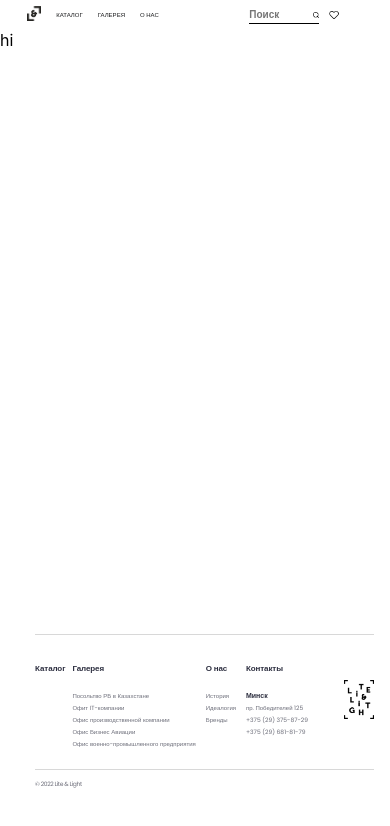
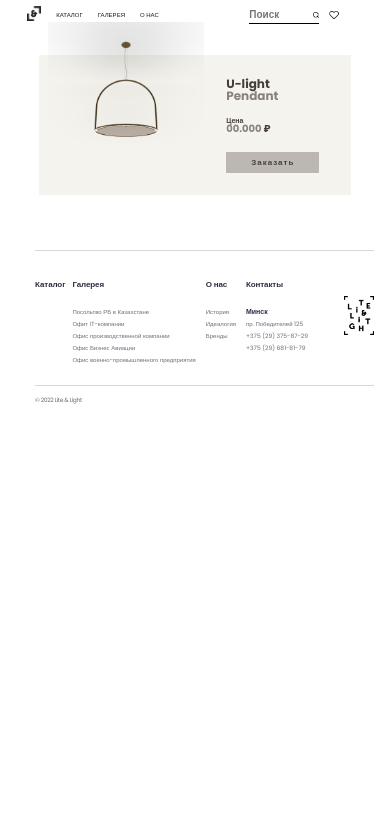
Before and after one commit to LexaMart/Lite_and_Light, a React (Create React App) app: page /catalog/0001 in a window 390 px wide. Shown: the top 826 px of the page. Built offline with nearby package versions, Linux system fonts and the light colour scheme.

Commit message:
add productHead component whith adaptive

```diff
--- a/src/data/products.js
+++ b/src/data/products.js
@@ -22,6 +22,7 @@ import img21 from "../assets/catalogImages/img21.png";
 import img22 from "../assets/catalogImages/img22.png";
 import img23 from "../assets/catalogImages/img23.png";
 import img24 from "../assets/catalogImages/img24.png";
+import img28 from "../assets/catalogImages/img28.png";
 import productImage1 from "../assets/productCardImages/1.png";
 import productImage2 from "../assets/productCardImages/2.png";
 // import productImage4 from "../assets/productCardImages/4.png"
@@ -45,6 +46,7 @@ import productImage21 from "../assets/productCardImages/21.png";
 import productImage22 from "../assets/productCardImages/22.png";
 import productImage23 from "../assets/productCardImages/23.png";
 // import productImage24 from "../assets/productCardImages/24.png"
+import productImage28 from "../assets/productCardImages/28.png";
 
 export const products = [
   {
@@ -287,4 +289,14 @@ export const products = [
   //   image: [img24],
   //   price: "00.000 ",
   // },
+  {
+    name: "Flat",
+    subName: "Hanging",
+    id: "0028",
+    title: "Flat Hanging",
+    subtitle: "Подвесная лампа",
+    cardImage: productImage28,
+    image: [img28],
+    price: "00.000 ",
+  },
 ];
--- /dev/null
+++ b/src/pages/product/components/productHead/index.css
@@ -0,0 +1,247 @@
+.product-head {
+  display: flex;
+  background-color: #f4f3ee;
+  align-items: center;
+  height: 500px;
+}
+.product-head-img {
+  position: relative;
+  top: -70px;
+  width: 45%;
+  margin: 0 7% 0 3%;
+}
+.product-head-order {
+  height: fit-content;
+}
+.product-head-order-name {
+  font-family: var(--font1);
+  font-weight: 700;
+  font-size: 48px;
+  line-height: 110%;
+  display: flex;
+  align-items: flex-end;
+  color: #453e39;
+}
+.product-head-order-name-lite {
+  color: #8a817c;
+  margin-bottom: 43px;
+}
+.product-head-order-price {
+  font-family: var(--font1);
+  font-weight: 800;
+  font-size: 18px;
+  line-height: 100%;
+  color: #463f3a;
+}
+.product-head-order-price-value {
+  font-family: var(--font1);
+  font-weight: 700;
+  font-size: 32px;
+  line-height: 100%;
+  color: #8a817c;
+  margin-bottom: 90px;
+}
+.product-head-order-price-value-dark {
+  color: #463f3a;
+}
+.product-head-order-link {
+  font-family: var(--font1);
+  font-weight: 700;
+  font-size: 24px;
+  line-height: 36px;
+  letter-spacing: 2px;
+  color: #463f3a;
+  background-color: #bcb8b1;
+  padding: 17px 100px;
+  transition: 0.5s;
+}
+.product-head-order-link:hover {
+  opacity: 0.7;
+}
+@media (max-width: 1700px) {
+  .product-head {
+    height: 450px;
+  }
+  .product-head-img {
+    top: -70px;
+  }
+  .product-head-order-name {
+    font-size: 42px;
+    line-height: 110%;
+  }
+  .product-head-order-name-lite {
+    margin-bottom: 38px;
+  }
+  .product-head-order-price {
+    font-size: 16px;
+  }
+  .product-head-order-price-value {
+    font-size: 28px;
+    margin-bottom: 70px;
+  }
+  .product-head-order-link {
+    font-size: 20px;
+    line-height: 36px;
+    padding: 15px 85px;
+  }
+}
+@media (max-width: 1500px) {
+  .product-head {
+    height: 380px;
+  }
+  .product-head-img {
+    top: -65px;
+  }
+  .product-head-order-name {
+    font-size: 36px;
+    line-height: 110%;
+  }
+  .product-head-order-name-lite {
+    margin-bottom: 30px;
+  }
+  .product-head-order-price {
+    font-size: 14px;
+  }
+  .product-head-order-price-value {
+    font-size: 24px;
+    margin-bottom: 60px;
+  }
+  .product-head-order-link {
+    font-size: 18px;
+    line-height: 36px;
+    padding: 15px 80px;
+  }
+}
+@media (max-width: 1250px) {
+  .product-head {
+    height: 330px;
+  }
+  .product-head-img {
+    top: -60px;
+  }
+  .product-head-order-name {
+    font-size: 30px;
+    line-height: 100%;
+  }
+  .product-head-order-name-lite {
+    margin-bottom: 30px;
+  }
+  .product-head-order-price {
+    font-size: 13px;
+  }
+  .product-head-order-price-value {
+    font-size: 22px;
+    margin-bottom: 60px;
+  }
+  .product-head-order-link {
+    font-size: 16px;
+    line-height: 36px;
+    padding: 13px 65px;
+  }
+}
+@media (max-width: 1000px) {
+  .product-head {
+    height: 260px;
+  }
+  .product-head-img {
+    top: -48px;
+  }
+  .product-head-order-name {
+    font-size: 25px;
+  }
+  .product-head-order-name-lite {
+    margin-bottom: 30px;
+  }
+  .product-head-order-price {
+    font-size: 11px;
+  }
+  .product-head-order-price-value {
+    font-size: 18px;
+    margin-bottom: 40px;
+  }
+  .product-head-order-link {
+    font-size: 14px;
+    line-height: 30px;
+    padding: 12px 50px;
+  }
+}
+@media (max-width: 800px) {
+  .product-head {
+    height: 220px;
+  }
+  .product-head-img {
+    top: -42px;
+  }
+  .product-head-order-name {
+    font-size: 20px;
+  }
+  .product-head-order-name-lite {
+    margin-bottom: 25px;
+  }
+  .product-head-order-price {
+    font-size: 10px;
+  }
+  .product-head-order-price-value {
+    font-size: 14px;
+    margin-bottom: 30px;
+  }
+  .product-head-order-link {
+    letter-spacing: 1px;
+    font-size: 12px;
+    line-height: 30px;
+    padding: 9px 40px;
+  }
+}
+@media (max-width: 520px) {
+  .product-head {
+    height: 180px;
+  }
+  .product-head-img {
+    top: -35px;
+  }
+  .product-head-order-name {
+    font-size: 16px;
+  }
+  .product-head-order-name-lite {
+    margin-bottom: 20px;
+  }
+  .product-head-order-price {
+    font-size: 8px;
+  }
+  .product-head-order-price-value {
+    font-size: 12px;
+    margin-bottom: 20px;
+  }
+  .product-head-order-link {
+    font-size: 10px;
+    line-height: 20px;
+    padding: 7px 35px;
+  }
+}
+@media (max-width: 440px) {
+  .product-head {
+    height: 140px;
+  }
+  .product-head-img {
+    width: 50%;
+    top: -25px;
+  }
+  .product-head-order-name {
+    font-size: 12px;
+  }
+  .product-head-order-name-lite {
+    margin-bottom: 15px;
+  }
+  .product-head-order-price {
+    font-size: 7px;
+  }
+  .product-head-order-price-value {
+    font-size: 10px;
+    margin-bottom: 15px;
+  }
+  .product-head-order-link {
+    font-size: 8px;
+    line-height: 20px;
+    padding: 5px 25px;
+  }
+}
--- /dev/null
+++ b/src/pages/product/components/productHead/index.js
@@ -0,0 +1,25 @@
+import React from "react";
+import "./index.css";
+
+export const ProductHead = ({ ...props }) => {
+  return (
+    <div className="product-head">
+      <img src={props.cardImage} alt="img" className="product-head-img" />
+      <div className="product-head-order">
+        <p className="product-head-order-name">{props.name}</p>
+        <p className="product-head-order-name product-head-order-name-lite">
+          {props.subName}
+        </p>
+        <p className="product-head-order-price">Цена</p>
+        <p className="product-head-order-price-value">
+          {props.price}{" "}
+          <span className="product-head-order-price-value  product-head-order-price-value-dark">
+            {" "}
+            ₽{" "}
+          </span>
+        </p>
+        <a className="product-head-order-link">Заказать</a>
+      </div>
+    </div>
+  );
+};
--- /dev/null
+++ b/src/pages/product/index.css
@@ -0,0 +1,12 @@
+.product {
+  padding: 0 17.5%;
+  margin-top: 25px;
+  margin-bottom: 75px;
+}
+@media (max-width: 620px) {
+  .product {
+    padding: 0 10%;
+    margin-top: 25px;
+    margin-bottom: 55px;
+  }
+}
--- a/src/pages/product/index.js
+++ b/src/pages/product/index.js
@@ -1,10 +1,26 @@
 import React, { useEffect } from "react";
-//import "./index.css";
+import { NavLink, useParams } from "react-router-dom";
+import { ProductHead } from "./components/productHead";
+import { products } from "../../data/products";
+import "./index.css";
 
 export const Product = ({ ...props }) => {
+  const { id } = useParams();
   return (
-    <div className="wraper">
-      <div className="product">hi</div>
-    </div>
+    <>
+      {products.map(
+        (product, idx) =>
+          id === product.id && (
+            <div className="product" key={product.id}>
+              <ProductHead
+                name={product.name}
+                subName={product.subName}
+                price={product.price}
+                cardImage={product.cardImage}
+              />
+            </div>
+          )
+      )}
+    </>
   );
 };
```
Also changed, not shown: src/assets/catalogImages/img28.png (added), src/assets/productCardImages/28.png (added).
